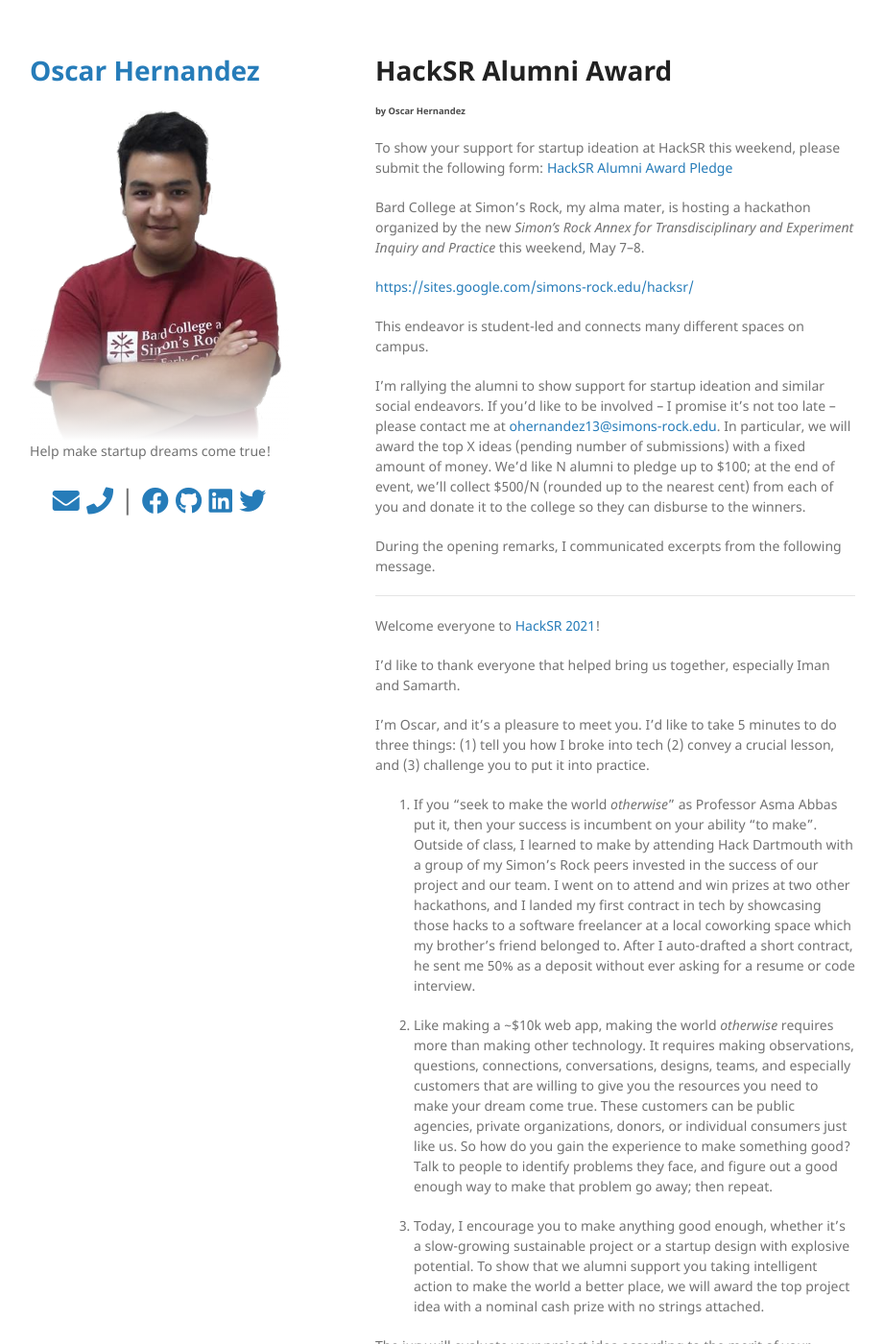
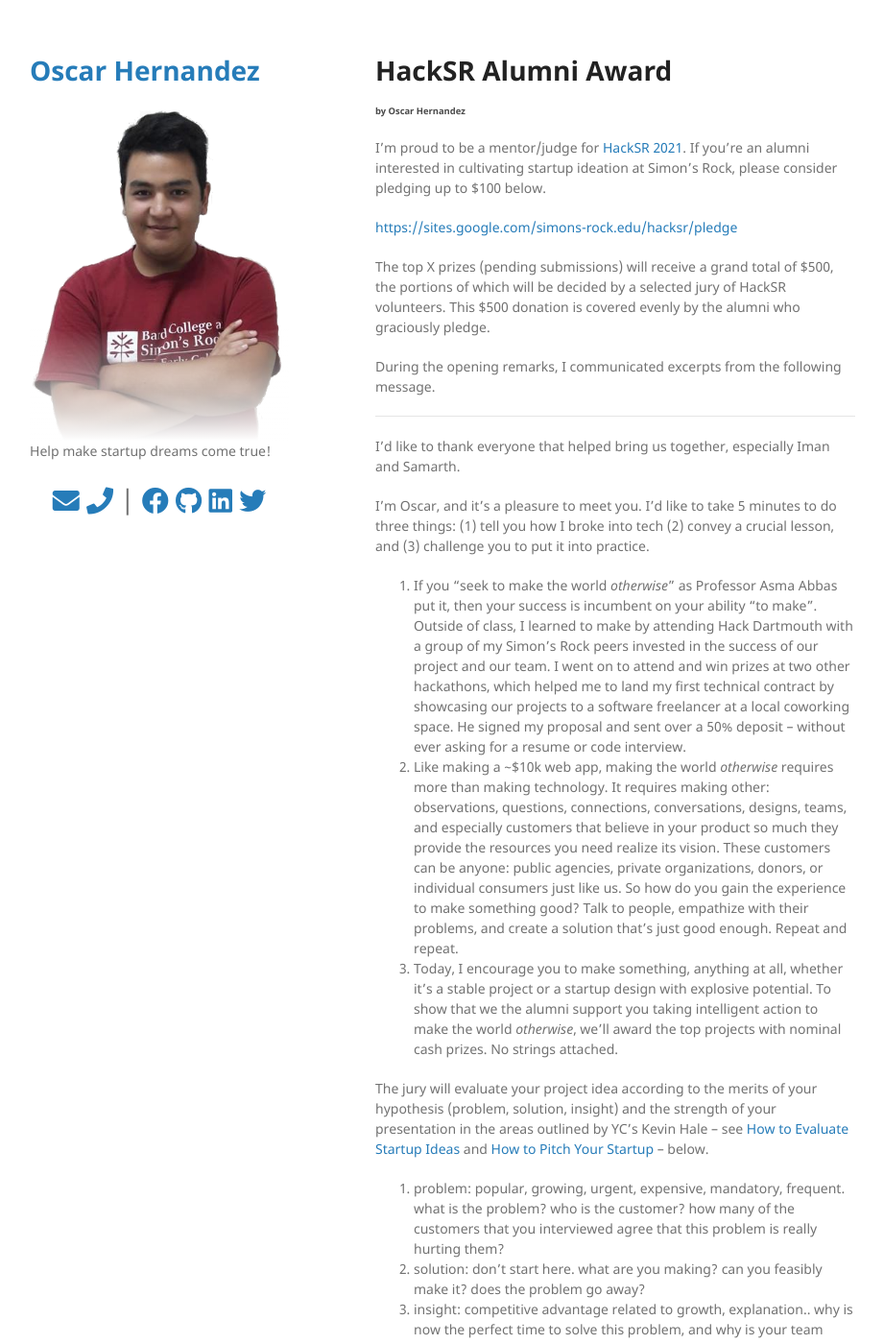
Before and after one commit to mathemonads/mathemonads.github.io, a Jekyll site: the page built from blog/hacksr.md, in a window 1280 px wide and 1400 px high. Shown: the whole window at 96% size, without its empty margins (179-1100 px from the left). Built offline with Jekyll 4.4.1, drawn with Linux system fonts in a browser that asks for light colours; nearby versions of some CDN libraries; some of the changed text lies outside the part shown.

Commit message:
Update hacksr.md

```diff
--- a/blog/hacksr.md
+++ b/blog/hacksr.md
@@ -5,50 +5,33 @@ author: Oscar Hernandez
 
 ---
 
-To show your support for startup ideation at HackSR this weekend, please submit the following form: [HackSR Alumni Award Pledge](https://docs.google.com/forms/d/e/1FAIpQLSco5R_NIu0Z-SrYtOm4ffD1dK2_OtOKV_5fUpX2CF0tEybsYg/viewform "HackSR Alumni Award Pledge")
+I'm proud to be a mentor/judge for [HackSR 2021](https://sites.google.com/simons-rock.edu/hacksr/ "HackSR"). If you're an alumni interested in cultivating startup ideation at Simon's Rock, please consider pledging up to $100 below.
 
-Bard College at Simon's Rock, my alma mater, is hosting a hackathon organized by the new *Simon's Rock Annex for Transdisciplinary and Experiment Inquiry and Practice* this weekend, May 7--8.
+[https://sites.google.com/simons-rock.edu/hacksr/pledge]()
 
-[https://sites.google.com/simons-rock.edu/hacksr/](https://sites.google.com/simons-rock.edu/hacksr/ "HackSR")
-
-This endeavor is student-led and connects many different spaces on campus.
-
-I'm rallying the alumni to show support for startup ideation and similar social endeavors. If you'd like to be involved -- I promise it's not too late -- please contact me at [ohernandez13@simons-rock.edu](mailto:ohernandez13@simons-rock.edu). In particular, we will award the top X ideas (pending number of submissions) with a fixed amount of money. We'd like N alumni to pledge up to $100; at the end of event, we'll collect $500/N (rounded up to the nearest cent) from each of you and donate it to the college so they can disburse to the winners.
+The top X prizes (pending submissions) will receive a grand total of $500, the portions of which will be decided by a selected jury of HackSR volunteers. This $500 donation is covered evenly by the alumni who graciously pledge.
 
 During the opening remarks, I communicated excerpts from the following message.
 
 ---
 
-Welcome everyone to [HackSR 2021](https://sites.google.com/simons-rock.edu/hacksr "HackSR")!
-
 I'd like to thank everyone that helped bring us together, especially Iman and Samarth.
 
 I'm Oscar, and it's a pleasure to meet you. I'd like to take 5 minutes to do three things: (1) tell you how I broke into tech (2) convey a crucial lesson, and (3) challenge you to put it into practice.
 
-1. If you "seek to make the world *otherwise*" as Professor Asma Abbas put it, then your success is incumbent on your ability "to make". Outside of class, I learned to make by attending Hack Dartmouth with a group of my Simon's Rock peers invested in the success of our project and our team. I went on to attend and win prizes at two other hackathons, and I landed my first contract in tech by showcasing those hacks to a software freelancer at a local coworking space which my brother's friend belonged to. After I auto-drafted a short contract, he sent me 50% as a deposit without ever asking for a resume or code interview.
+1. If you "seek to make the world *otherwise*" as Professor Asma Abbas put it, then your success is incumbent on your ability "to make". Outside of class, I learned to make by attending Hack Dartmouth with a group of my Simon's Rock peers invested in the success of our project and our team. I went on to attend and win prizes at two other hackathons, which helped me to land my first technical contract by showcasing our projects to a software freelancer at a local coworking space. He signed my proposal and sent over a 50% deposit -- without ever asking for a resume or code interview.
+2. Like making a ~$10k web app, making the world *otherwise* requires more than making technology. It requires making other: observations, questions, connections, conversations, designs, teams, and especially customers that believe in your product so much they provide the resources you need realize its vision. These customers can be anyone: public agencies, private organizations, donors, or individual consumers just like us. So how do you gain the experience to make something good? Talk to people, empathize with their problems, and create a solution that's just good enough. Repeat and repeat.
+3. Today, I encourage you to make something, anything at all, whether it's a stable project or a startup design with explosive potential.  To show that we the alumni support you taking intelligent action to make the world *otherwise*, we'll award the top projects with nominal cash prizes. No strings attached.
 
-2. Like making a ~$10k web app, making the world *otherwise* requires more than making other technology. It requires making observations, questions, connections, conversations, designs, teams, and especially customers that are willing to give you the resources you need to make your dream come true. These customers can be public agencies, private organizations, donors, or individual consumers just like us.
-   So how do you gain the experience to make something good? Talk to people to identify problems they face, and figure out a good enough way to make that problem go away; then repeat.
+The jury will evaluate your project idea according to the merits of your hypothesis (problem, solution, insight) and the strength of your presentation in the areas outlined by YC's Kevin Hale -- see [How to Evaluate Startup Ideas](https://www.youtube.com/watch?v=DOtCl5PU8F0) and [How to Pitch Your Startup](https://www.youtube.com/watch?v=17XZGUX_9iM) -- below.
 
-3. Today, I encourage you to make anything good enough, whether it's a slow-growing sustainable project or a startup design with explosive potential.  To show that we alumni support you taking intelligent action to make the world a better place, we will award the top project idea with a nominal cash prize with no strings attached.
+1. problem: popular, growing, urgent, expensive, mandatory, frequent. what is the problem? who is the customer? how many of the customers that you interviewed agree that this problem is really hurting them?
+2. solution: don't start here. what are you making? can you feasibly make it? does the problem go away?
+3. insight: competitive advantage related to growth, explanation.. why is now the perfect time to solve this problem, and why is your team exceptionally well suited to do so?
+4. pitch & star quality. presentation and all other criteria. more details forthcoming.
 
-The jury will evaluate your project idea according to the merit of your hypothesis and the strength of your presentation, based on the areas explained by YC's Kevin Hale -- see [How to Evaluate Startup Ideas](https://www.youtube.com/watch?v=DOtCl5PU8F0) and [How to Pitch Your Startup](https://www.youtube.com/watch?v=17XZGUX_9iM) -- below.
+--
 
-1. problem: popular, growing, urgent, expensive, mandatory, frequent
-   1. what is the problem? who is the customer? how many of the customers that you interviewed agree that this problem is really hurting them?
-2. solution: don't start here
-   1. what are you making? can you feasibly make it? does the problem go away?
-3. insight: competitive advantage related to growth, explanation.
-   1. why is now the perfect time to solve this problem, and why is your team exceptionally well suited to do so?
-4. pitch & star quality
-   1. presentation and all other criteria. more details forthcoming.
+Once you pledge, share this with as many SR alumni as possible!
 
-We recommend that your team fill each of the roles.
-
-- Product: talk to customers. create hypothesis (problem, insight, solution). pitch.
-- Design: design solution. assess feasibility. create low-fidelity mockups.
-- Tech: build increasingly sophisticated prototypes.
-
-Soon, I will send more details on the judgement criteria. Please let me know if you would like to provide any suggestions on this or any other matter.
-
-Lastly, please share this broadly to reach as many Simon's Rock Alumni as possible!
+[https://sites.google.com/simons-rock.edu/hacksr/pledge]()
```
